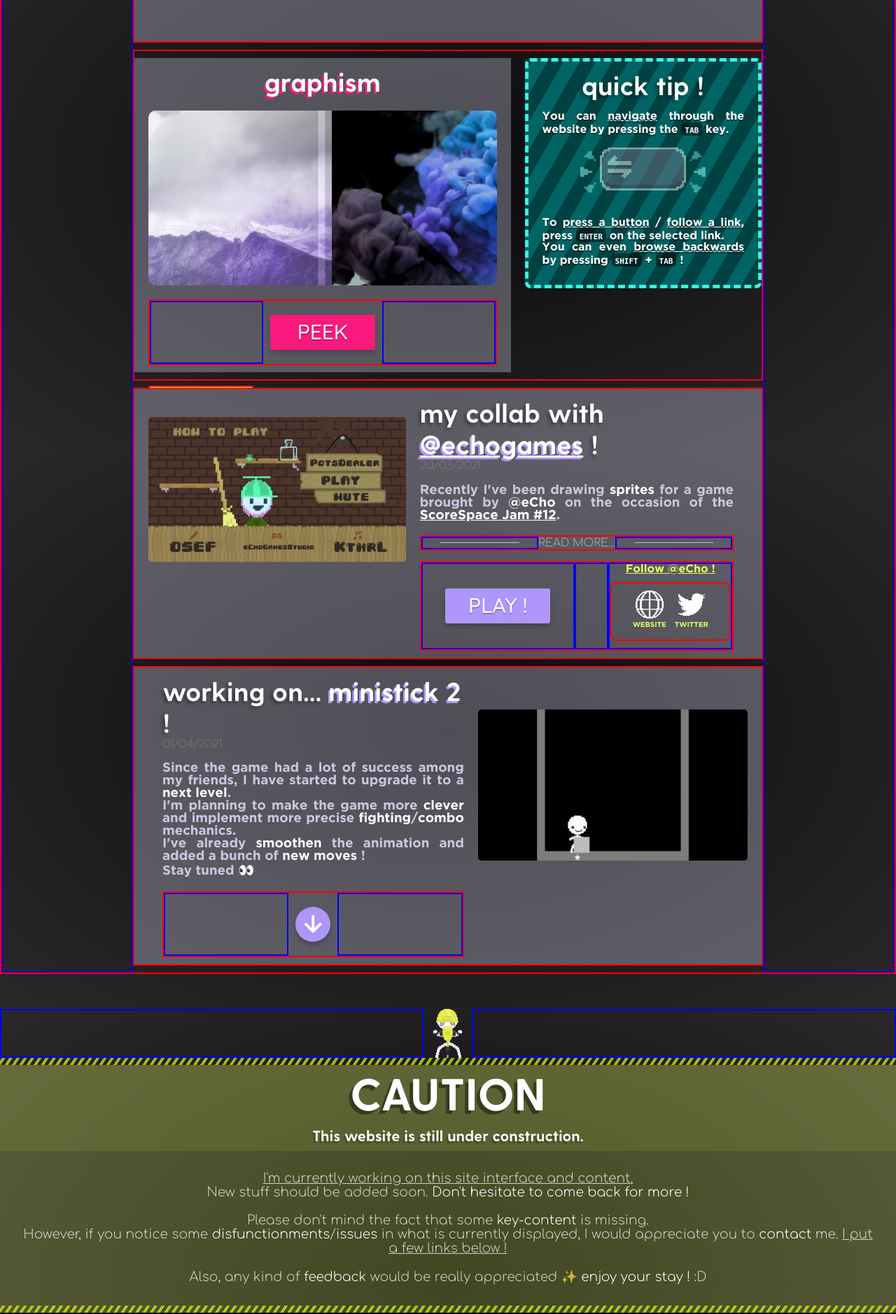
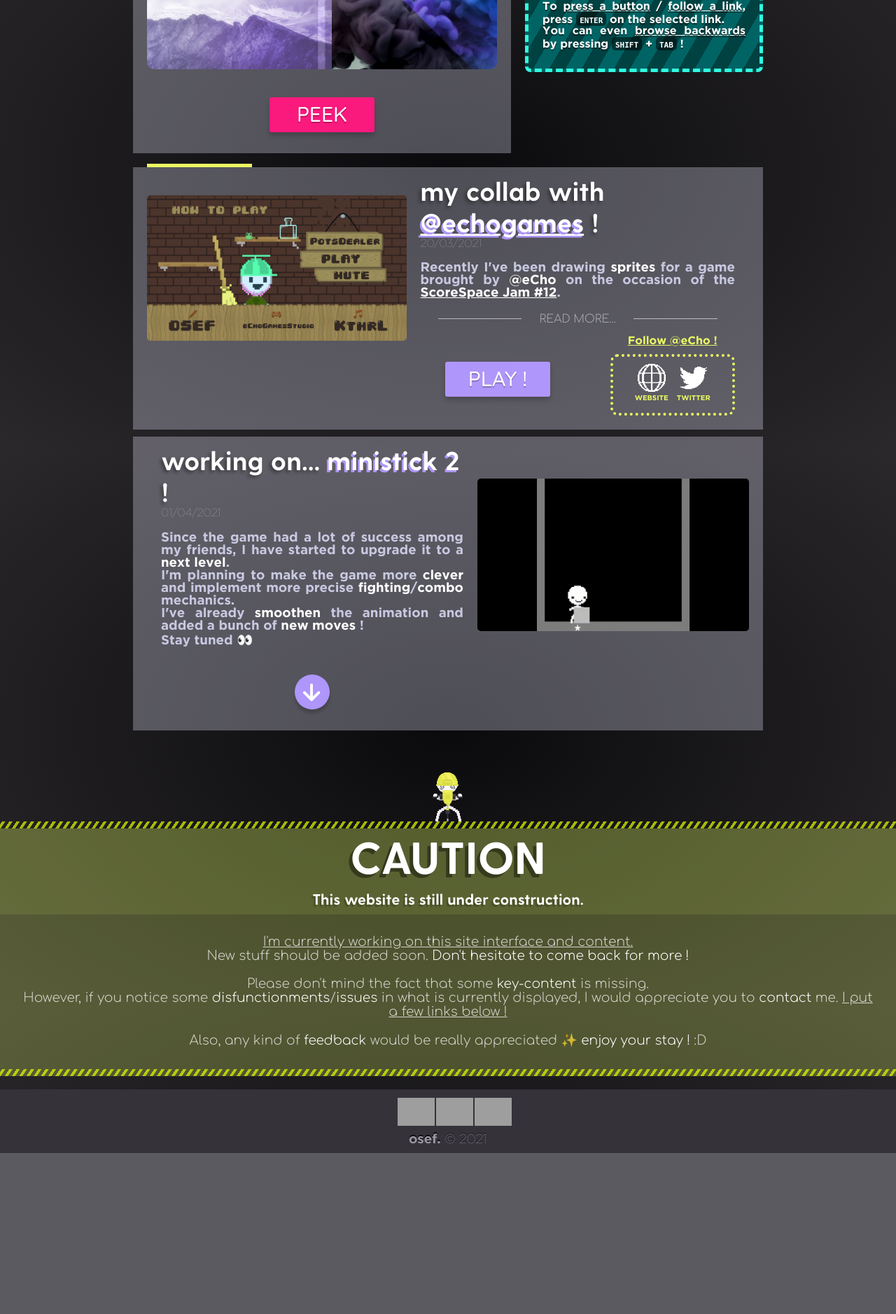
Before and after one commit to aadedjou/osef-art.github.io, a PHP site: page /home.html in a window 1280 px wide. Shown: the part 958-2836 px from the top of the page at 70% size. After the commit the page ends 2606 px from the top, so only its background shows below. Run offline with PHP 8.4, Linux system fonts and the light colour scheme; grey boxes are pictures that could not be loaded.

```diff
--- a/global.scss
+++ b/global.scss
@@ -67,8 +67,8 @@ div {
     box-sizing: border-box; // life saviour
 }
 
-.flex { display: flex; border: solid 2px red; }
-.spacer { flex-grow: 1; border: solid 2px blue; }
+.flex { display: flex; }
+.spacer { flex-grow: 1; }
 .border { border: solid 2px white; }
 .line { width: 100%; }
 .center {
--- a/home.html
+++ b/home.html
@@ -82,15 +82,6 @@
         </div>
         <div class="spacer"></div>
     </div>
-
-    <div class="flex" style="height: 200px; margin: 50px 0;">
-        <div class="spacer"></div>
-        <img src="assets/wallpapers/canyon.jpg" alt="">
-        <div class="spacer"></div>
-        <img src="assets/wallpapers/smoke.jpg" alt="">
-        <div class="spacer"></div>
-    </div>
-
 
     <div id="bitmosef-container">
         <a id="bitmosef-body" href="about-me.html" tabindex="-1">
--- a/style.css
+++ b/style.css
@@ -79,12 +79,10 @@ div {
 
 .flex, .dl-anim .dl-icon, .dl-game-button .inner-btn, .dl-anim .inner-btn, .art-article .read-more, .game-article .read-more, .art-article, .game-article, .tip .follow-box .links, .art-panel .follow-box .links, #graphism-panel .follow-box .links, .art-article .follow-box .links, .game-article .follow-box .links, .tip .featured, .art-panel .featured, #graphism-panel .featured, .art-article .featured, .game-article .featured, .panel-line, #hide-button #close-button, #hide-button, #bubble-container div, .new-stamp, #sub-panel, #top-panel #logo-container, #top-panel {
   display: flex;
-  border: solid 2px red;
 }
 
 .spacer {
   flex-grow: 1;
-  border: solid 2px blue;
 }
 
 .border {
@@ -407,12 +405,10 @@ div {
 
 .flex, .dl-anim .dl-icon, .dl-game-button .inner-btn, .dl-anim .inner-btn, .art-article .read-more, .game-article .read-more, .art-article, .game-article, .tip .follow-box .links, .art-panel .follow-box .links, #graphism-panel .follow-box .links, .art-article .follow-box .links, .game-article .follow-box .links, .tip .featured, .art-panel .featured, #graphism-panel .featured, .art-article .featured, .game-article .featured, .panel-line, #hide-button #close-button, #hide-button, #bubble-container div, .new-stamp, #top-panel, #top-panel #logo-container, #sub-panel {
   display: flex;
-  border: solid 2px red;
 }
 
 .spacer {
   flex-grow: 1;
-  border: solid 2px blue;
 }
 
 .border {
@@ -817,12 +813,10 @@ div {
 
 .flex, .dl-anim .dl-icon, .dl-game-button .inner-btn, .dl-anim .inner-btn, .art-article .read-more, .game-article .read-more, .art-article, .game-article, .tip .follow-box .links, .art-panel .follow-box .links, #graphism-panel .follow-box .links, .art-article .follow-box .links, .game-article .follow-box .links, .tip .featured, .art-panel .featured, #graphism-panel .featured, .art-article .featured, .game-article .featured, .panel-line, #top-panel, #top-panel #logo-container, #sub-panel, .new-stamp, #bubble-container div, #hide-button, #hide-button #close-button {
   display: flex;
-  border: solid 2px red;
 }
 
 .spacer {
   flex-grow: 1;
-  border: solid 2px blue;
 }
 
 .border {
@@ -912,12 +906,10 @@ div {
 
 .flex, .dl-anim .dl-icon, .dl-game-button .inner-btn, .dl-anim .inner-btn, .art-article .read-more, .game-article .read-more, .art-article, .game-article, .tip .follow-box .links, .art-panel .follow-box .links, #graphism-panel .follow-box .links, .art-article .follow-box .links, .game-article .follow-box .links, .tip .featured, .art-panel .featured, #graphism-panel .featured, .art-article .featured, .game-article .featured, .panel-line, #top-panel, #top-panel #logo-container, #sub-panel, .new-stamp, #bubble-container div, #hide-button, #hide-button #close-button {
   display: flex;
-  border: solid 2px red;
 }
 
 .spacer {
   flex-grow: 1;
-  border: solid 2px blue;
 }
 
 .border {
@@ -1617,12 +1609,10 @@ div {
 
 .flex, #top-panel, #top-panel #logo-container, #sub-panel, .new-stamp, #bubble-container div, #hide-button, #hide-button #close-button, .panel-line, .game-article .featured, .game-article .follow-box .links, .game-article, .game-article .read-more, .art-article .featured, .art-article .follow-box .links, .art-article, .art-article .read-more, .art-panel .featured, .art-panel .follow-box .links, #graphism-panel .featured, #graphism-panel .follow-box .links, .tip .featured, .tip .follow-box .links, .dl-game-button .inner-btn, .dl-anim .inner-btn, .dl-anim .dl-icon {
   display: flex;
-  border: solid 2px red;
 }
 
 .spacer {
   flex-grow: 1;
-  border: solid 2px blue;
 }
 
 .border {
@@ -1793,12 +1783,10 @@ div {
 
 .flex, #top-panel, #top-panel #logo-container, #sub-panel, .new-stamp, #bubble-container div, #hide-button, #hide-button #close-button, .panel-line, .game-article .featured, .game-article .follow-box .links, .game-article, .game-article .read-more, .art-article .featured, .art-article .follow-box .links, .art-article, .art-article .read-more, .art-panel .featured, .art-panel .follow-box .links, #graphism-panel .featured, #graphism-panel .follow-box .links, .tip .featured, .tip .follow-box .links, .dl-game-button .inner-btn, .dl-anim .inner-btn, .dl-anim .dl-icon {
   display: flex;
-  border: solid 2px red;
 }
 
 .spacer {
   flex-grow: 1;
-  border: solid 2px blue;
 }
 
 .border {
```
Also changed, not shown: 2 other files.
